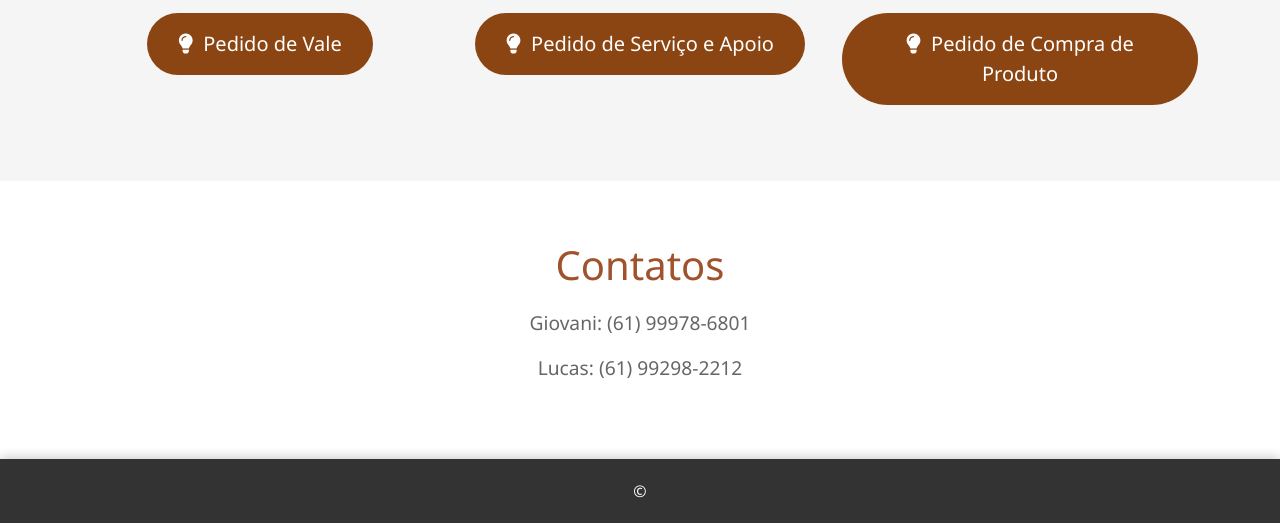
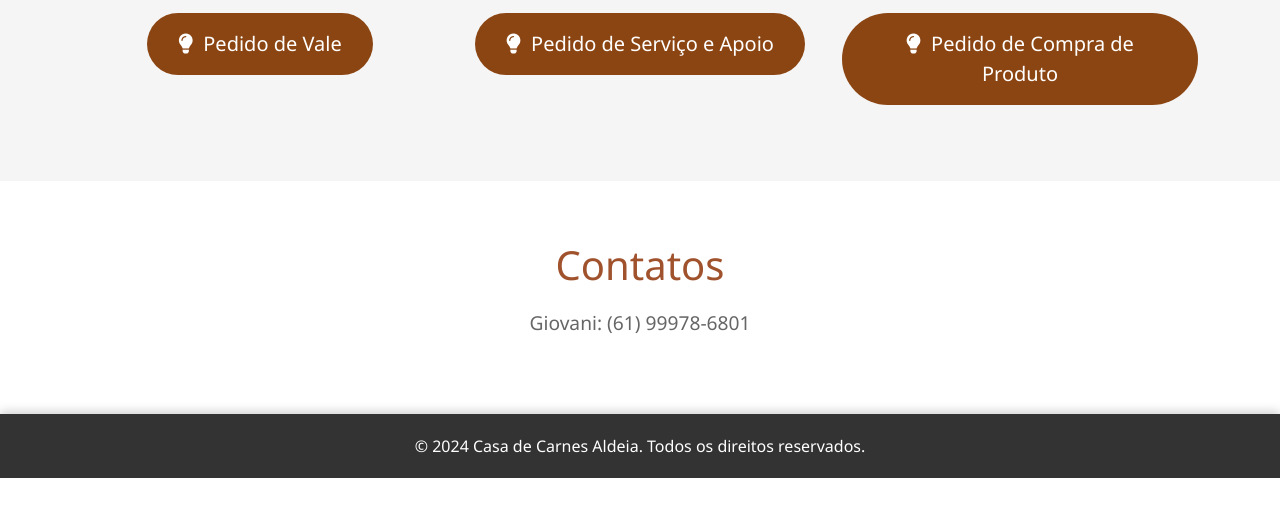
Before and after one commit to devlucasmart/solicitacoes-app, a plain HTML site: page index.html in a window 1280 px wide. Shown: the part 1013-1536 px from the top of the page. After the commit the page ends 1491 px from the top, so only its background shows below. Drawn offline with nearby package versions, Linux system fonts and the light colour scheme.

Commit message:
refactor

```diff
--- a/index.html
+++ b/index.html
@@ -216,11 +216,17 @@
         <div class="container">
             <h2>Contatos</h2>
             <p>Giovani: (61) 99978-6801</p>
-            <p>Lucas: (61) 99298-2212</p>
         </div>
     </section>
 
     <!-- Footer -->
     <footer class="text-center">
         <div class="container">
-            <p>&copy;
+            <p>&copy; 2024 Casa de Carnes Aldeia. Todos os direitos reservados.</p>
+        </div>
+    </footer>
+
+    <!-- Bootstrap JS -->
+    <script src="https://cdn.jsdelivr.net/npm/bootstrap@5.3.0-alpha1/dist/js/bootstrap.bundle.min.js"></script>
+</body>
+</html>
```
